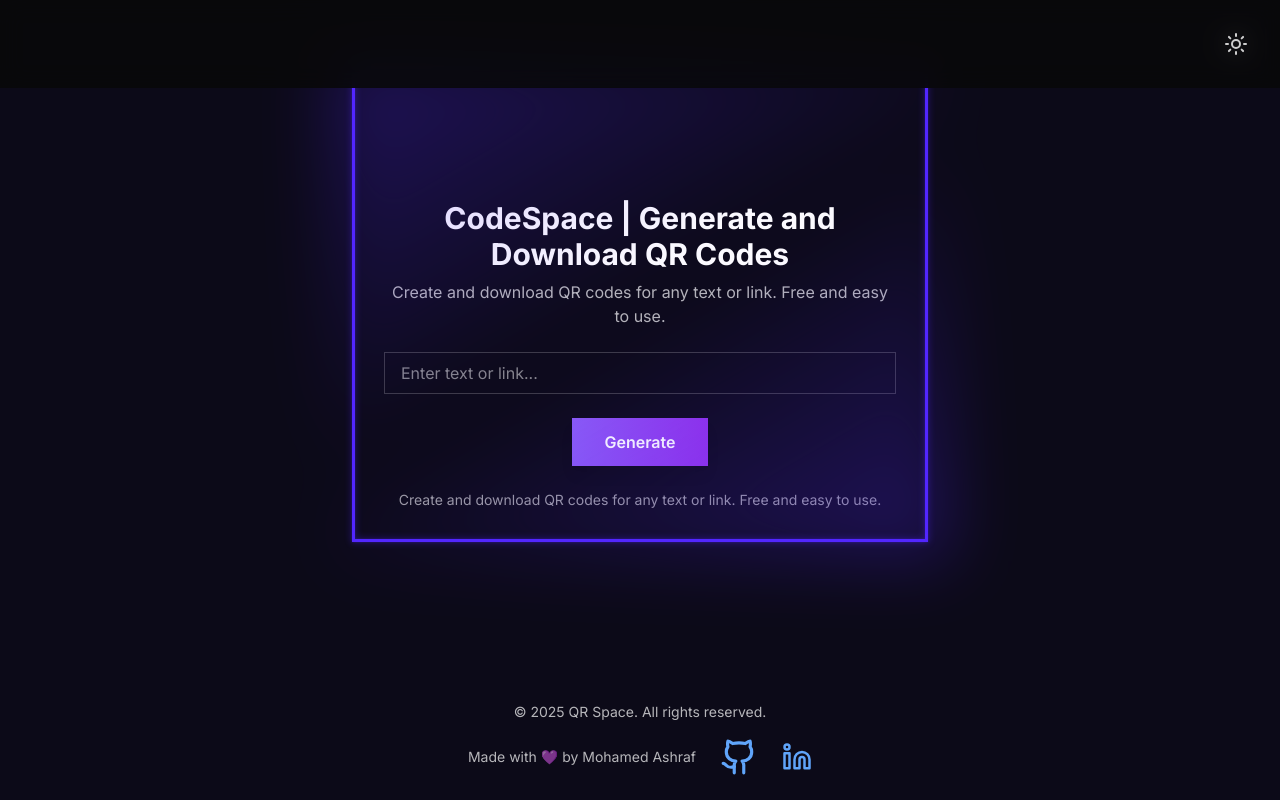
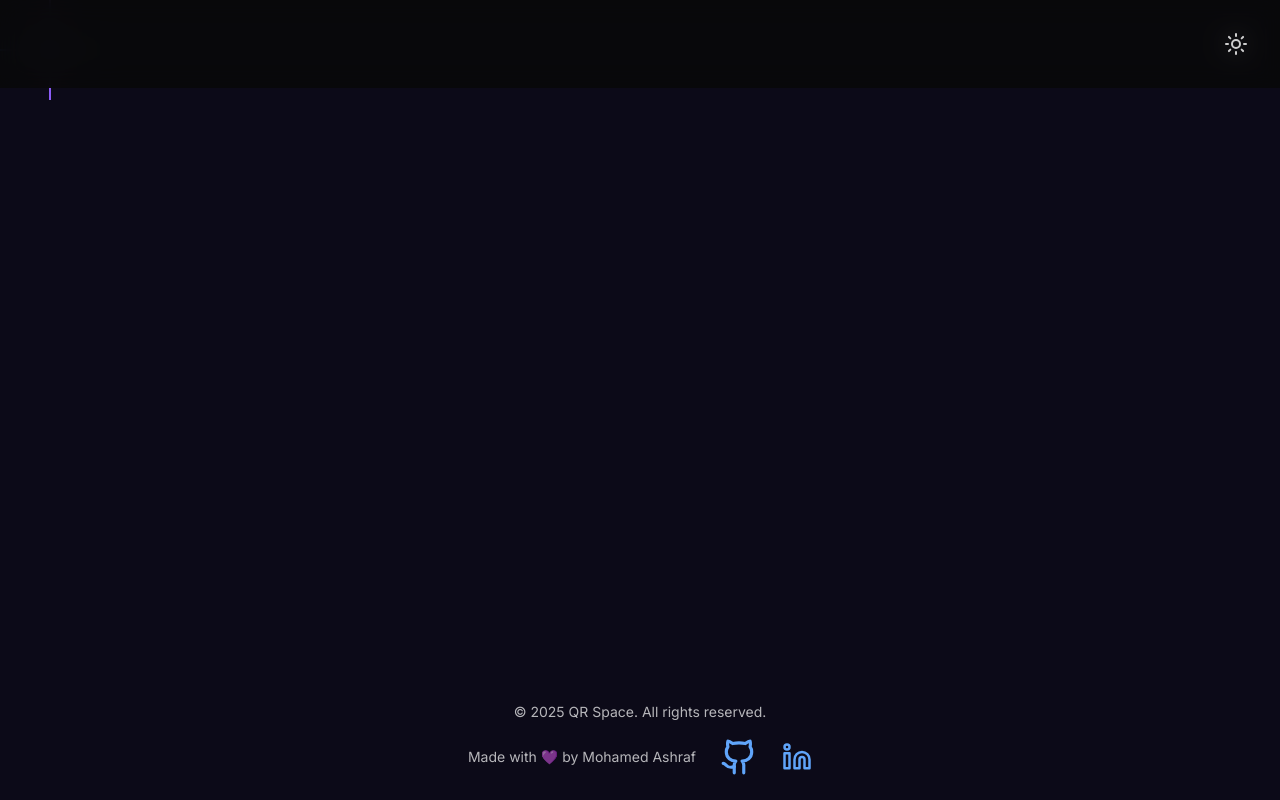
Before and after one commit to MohamedAshraf-a/QR-Space-, a Next.js app: page /en in a window 1280 px wide. Built offline with nearby package versions, Linux system fonts and the light colour scheme.

Commit message:
Update ElectricBorder.tsx

```diff
--- a/src/components/ElectricBorder.tsx
+++ b/src/components/ElectricBorder.tsx
@@ -1,108 +1,80 @@
-"use client";
-import { useEffect, useId, useLayoutEffect, useRef, CSSProperties, ReactNode } from 'react';
-import './ElectricBorder.css';
+'use client';
 
-type ElectricBorderProps = {
-  children: ReactNode;
-  color?: string;
-  speed?: number;
-  chaos?: number;
-  thickness?: number;
-  className?: string;
-  style?: CSSProperties;
-};
+import { useEffect, useRef } from 'react';
 
-const ElectricBorder = ({
-  children,
-  color = '#5227FF',
-  speed = 1,
-  chaos = 1,
-  thickness = 2,
-  className,
-  style
-}: ElectricBorderProps) => {
-  const rawId = useId().replace(/[:]/g, '');
-  const filterId = `turbulent-displace-${rawId}`;
-  const svgRef = useRef<SVGSVGElement | null>(null);
-  const rootRef = useRef<HTMLDivElement | null>(null);
-  const strokeRef = useRef<HTMLDivElement | null>(null);
+export default function ElectricBorder() {
+  const svgRef = useRef<SVGSVGElement>(null);
 
-  const updateAnim = () => {
-    const svg = svgRef.current;
-    const host = rootRef.current;
-    if (!svg || !host) return;
+  useEffect(() => {
+    if (!svgRef.current) return;
 
-    if (strokeRef.current) {
-      strokeRef.current.style.filter = `url(#${filterId})`;
-    }
+    const dyAnims: SVGAnimationElement[] = Array.from(
+      svgRef.current.querySelectorAll('.dy-anim')
+    ) as SVGAnimationElement[];
 
-    const width = Math.max(1, Math.round(host.clientWidth || host.getBoundingClientRect().width || 0));
-    const height = Math.max(1, Math.round(host.clientHeight || host.getBoundingClientRect().height || 0));
+    const dxAnims: SVGAnimationElement[] = Array.from(
+      svgRef.current.querySelectorAll('.dx-anim')
+    ) as SVGAnimationElement[];
 
-    const dyAnims = Array.from(svg.querySelectorAll('feOffset > animate[attributeName="dy"]'));
-    if (dyAnims.length >= 2) {
-      dyAnims[0].setAttribute('values', `${height}; 0`);
-      dyAnims[1].setAttribute('values', `0; -${height}`);
-    }
-
-    const dxAnims = Array.from(svg.querySelectorAll('feOffset > animate[attributeName="dx"]'));
-    if (dxAnims.length >= 2) {
-      dxAnims[0].setAttribute('values', `${width}; 0`);
-      dxAnims[1].setAttribute('values', `0; -${width}`);
-    }
-
-    const baseDur = 6;
-    const dur = Math.max(0.001, baseDur / (speed || 1));
-    [...dyAnims, ...dxAnims].forEach(a => a.setAttribute('dur', `${dur}s`));
-
-    const disp = svg.querySelector('feDisplacementMap');
-    if (disp) disp.setAttribute('scale', String(30 * (chaos || 1)));
-
-    const filterEl = svg.querySelector(`#${CSS.escape(filterId)}`);
-    if (filterEl) {
-      filterEl.setAttribute('x', '-200%');
-      filterEl.setAttribute('y', '-200%');
-      filterEl.setAttribute('width', '500%');
-      filterEl.setAttribute('height', '500%');
-    }
-
+    const runAnimation = () => {
       requestAnimationFrame(() => {
         [...dyAnims, ...dxAnims].forEach(a => {
-        if (typeof a.beginElement === 'function') {
-          try { a.beginElement(); } catch {}
+          const anim = a as SVGAnimationElement;
+          if (typeof anim.beginElement === 'function') {
+            try {
+              anim.beginElement();
+            } catch {}
           }
         });
       });
     };
 
-  useEffect(() => { updateAnim(); }, [speed, chaos]);
-  useLayoutEffect(() => {
-    if (!rootRef.current) return;
-    const ro = new ResizeObserver(() => updateAnim());
-    ro.observe(rootRef.current);
-    updateAnim();
-    return () => ro.disconnect();
+    const interval = setInterval(runAnimation, 500);
+
+    return () => clearInterval(interval);
   }, []);
 
-  const vars: CSSProperties = {
-    ['--electric-border-color' as any]: color,
-    ['--eb-border-width' as any]: `${thickness}px`
-  };
+  return (
+    <svg
+      ref={svgRef}
+      className="absolute top-0 left-0 w-full h-full pointer-events-none"
+      xmlns="http://www.w3.org/2000/svg"
+    >
+      {/* مثال على خطوط كهربائية عمودية */}
+      <line
+        x1="50"
+        y1="0"
+        x2="50"
+        y2="100"
+        stroke="#8b5cf6"
+        strokeWidth="2"
+        className="dy-anim"
+      >
+        <animate
+          attributeName="y2"
+          values="0;100;0"
+          dur="0.5s"
+          repeatCount="indefinite"
+        />
+      </line>
 
-  return (
-    <div ref={rootRef} className={`electric-border ${className ?? ''}`} style={{ ...vars, ...style }}>
-      <svg ref={svgRef} className="eb-svg" aria-hidden focusable="false">
-        <defs>{/* المحتوى SVG كما في الكود السابق */}</defs>
+      {/* مثال على خطوط كهربائية أفقية */}
+      <line
+        x1="0"
+        y1="50"
+        x2="100"
+        y2="50"
+        stroke="#3b82f6"
+        strokeWidth="2"
+        className="dx-anim"
+      >
+        <animate
+          attributeName="x2"
+          values="0;100;0"
+          dur="0.5s"
+          repeatCount="indefinite"
+        />
+      </line>
     </svg>
-      <div className="eb-layers">
-        <div ref={strokeRef} className="eb-stroke" />
-        <div className="eb-glow-1" />
-        <div className="eb-glow-2" />
-        <div className="eb-background-glow" />
-      </div>
-      <div className="eb-content">{children}</div>
-    </div>
   );
-};
-
-export default ElectricBorder;
+}
```
Lines whose indentation alone changed are shown as unchanged.
